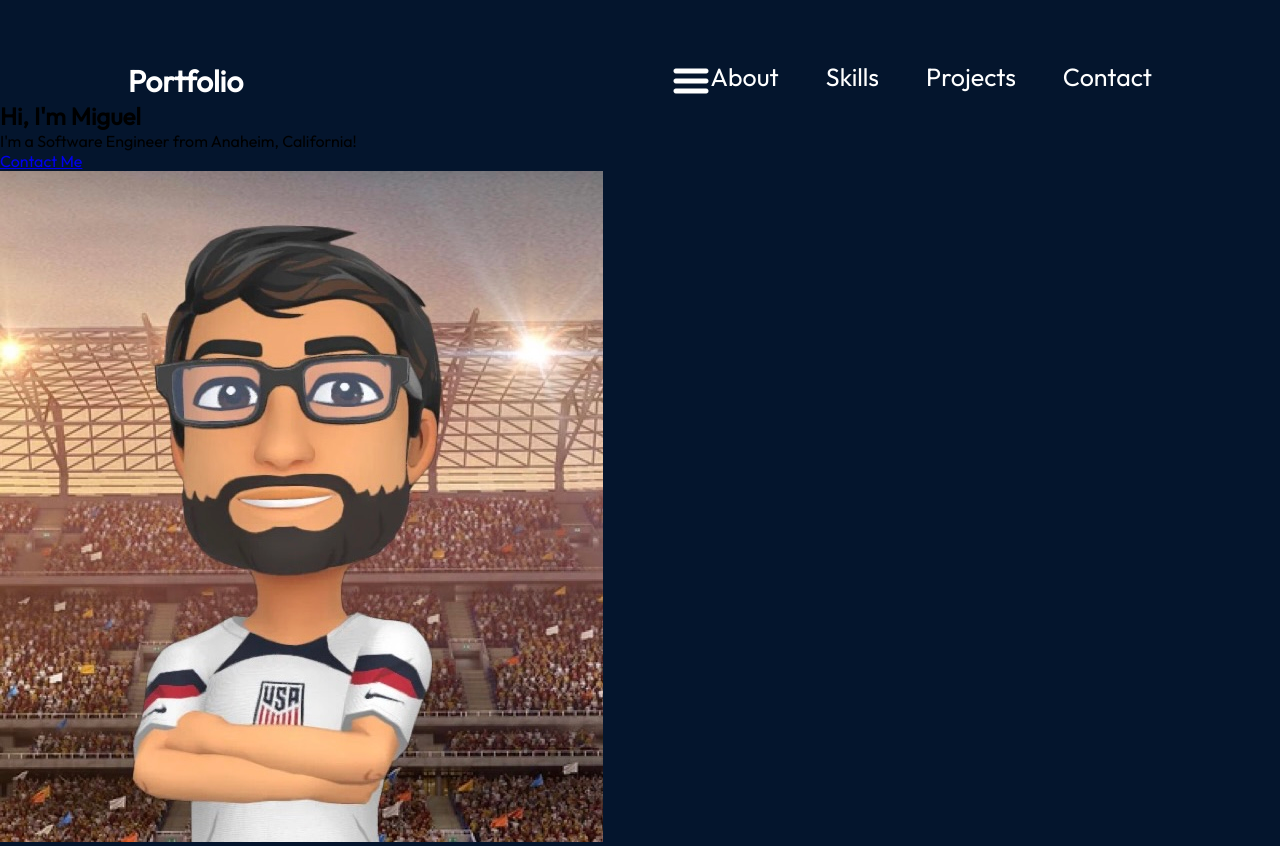
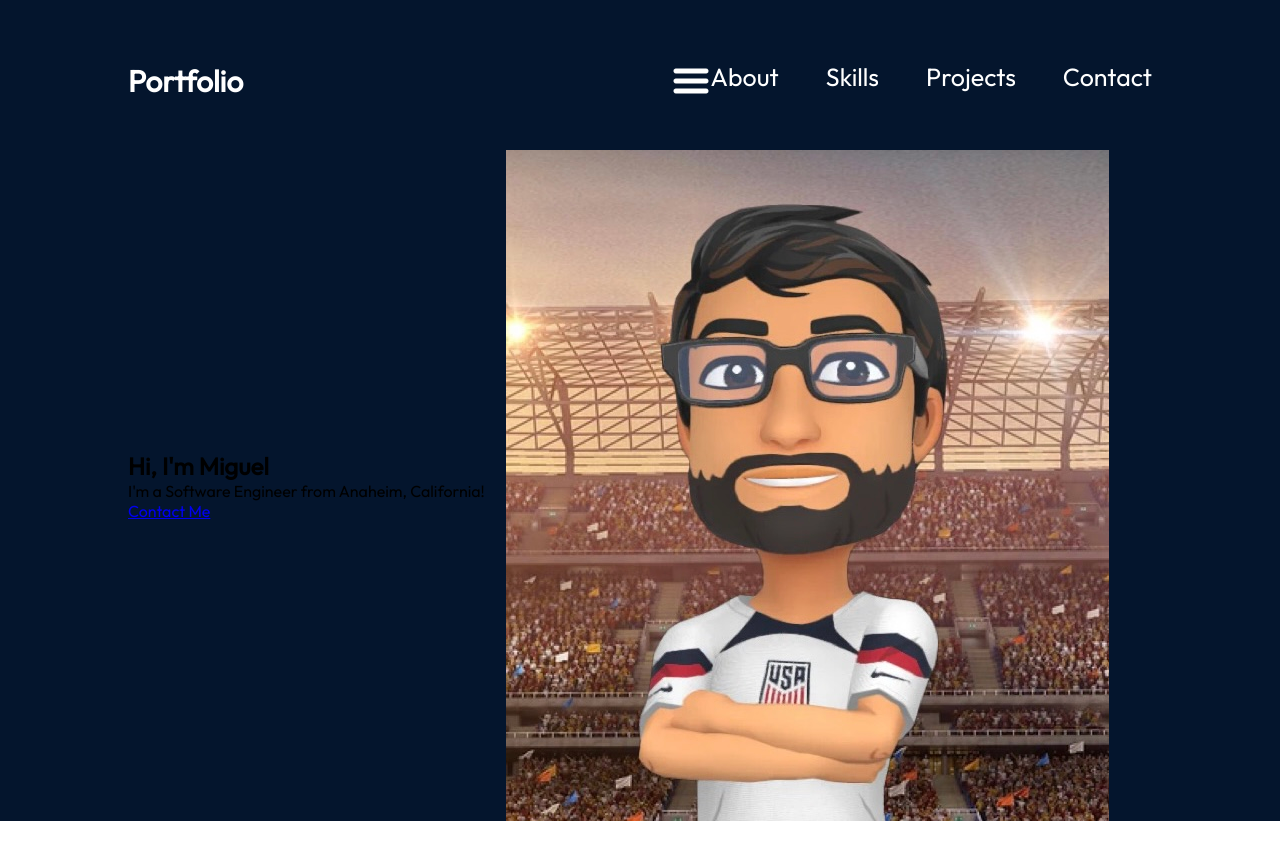
Before and after one commit to tatsuyax25/react-portfolio, a React (Vite) app: page / in a window 1280 px wide. After the commit the page ends 821 px from the top, so only its background shows below. Built offline with nearby package versions, Linux system fonts and the light colour scheme.

Commit message:
Style container

```diff
--- a/src/componets/Hero/Hero.jsx
+++ b/src/componets/Hero/Hero.jsx
@@ -5,13 +5,13 @@ import { getImageUrl } from '../../utils';
 
 export const Hero = () => {
   return (
-    <section>
-      <div>
-        <h1>Hi, I&apos;m Miguel</h1>
-        <p>I&apos;m a Software Engineer from Anaheim, California!</p>
-        <a href="mailto:urena_miguel@outlook.com">Contact Me</a>
+    <section className={styles.container}>
+      <div className={styles.content}>
+        <h1 className={styles.title}>Hi, I&apos;m Miguel</h1>
+        <p className={styles.description}>I&apos;m a Software Engineer from Anaheim, California!</p>
+        <a href="mailto:urena_miguel@outlook.com" className={styles.contactBtn}>Contact Me</a>
       </div>
-      <img src={getImageUrl("hero/heroImage.jpg")} alt="Hero image of me" />
+      <img src={getImageUrl("hero/heroImage.jpg")} alt="Hero image of me" className={styles.heroImg} />
       <div className={styles.topBlur} />
       <div className={styles.bottomBlur} />
     </section>
--- a/src/componets/Hero/Hero.module.css
+++ b/src/componets/Hero/Hero.module.css
@@ -0,0 +1,12 @@
+@import "../../vars.css";
+
+.container {
+  position: relative;
+  display: flex;
+  align-items: center;
+  justify-content: space-between;
+  margin-top: 49px;
+  z-index: 1;
+  margin-left: 10%;
+  margin-right: 10%;
+}
```
